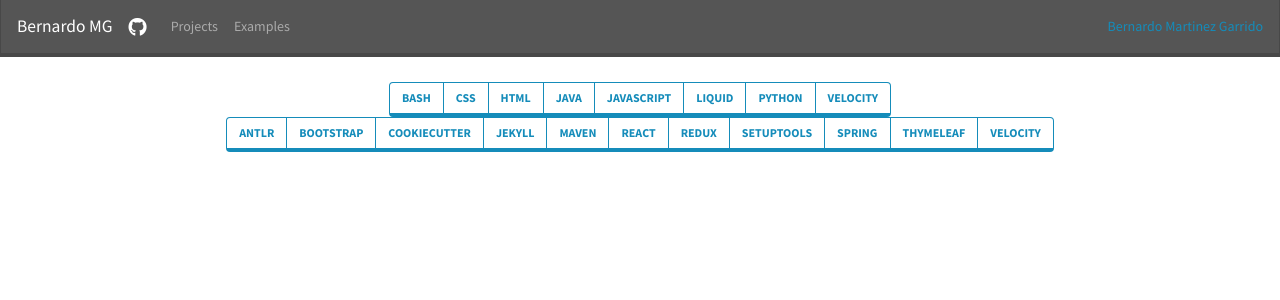
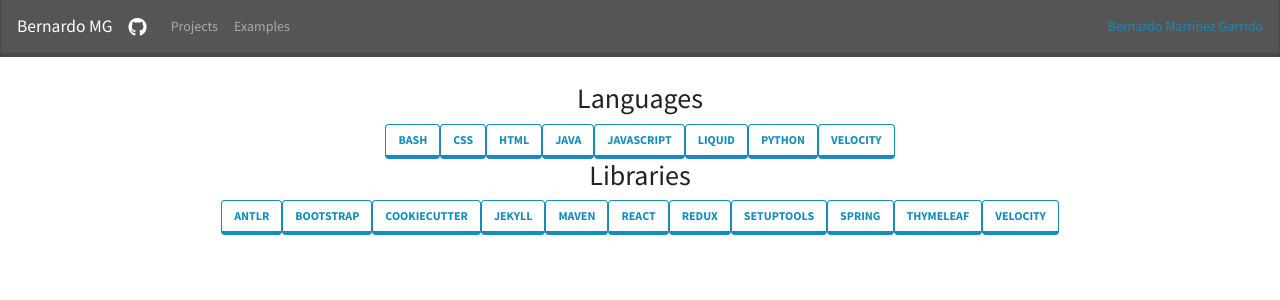
Before and after one commit to Bernardo-MG/front-site, a Jekyll site: the page built from index.md, in a window 1280 px wide. Shown: the top 300 px of the page. Built offline with Jekyll 4.4.1, drawn with Linux system fonts in a browser that asks for light colours; nearby versions of some CDN libraries; a script that is not in the unit is left out.

Commit message:
Added headers

```diff
--- a/_layouts/home.html
+++ b/_layouts/home.html
@@ -25,23 +25,25 @@
       {% assign libs = libs | sort_natural %}
       <section id="links" class="container">
          <div class="row justify-content-center">
-            <div class="btn-group" role="group" aria-label="Languages links">
+            <h2>Languages</h2>
+         </div>
+         <div class="row justify-content-center">
             {%- for lang in langs -%}
                {% assign name = lang | downcase | slugize %}
                {% assign link = '/languages#' | append: name %}
                <a href="{{ link }}" class="btn btn-outline-primary">{{lang}}</A>
             {%- endfor -%}
          </div>
+         <div class="row justify-content-center">
+            <h2>Libraries</h2>
          </div>
          <div class="row justify-content-center">
-            <div class="btn-group" role="group" aria-label="Libraries links">
             {%- for lib in libs -%}
                {% assign name = lib | downcase | slugize %}
                {% assign link = '/libraries#' | append: name %}
                <a href="{{ link }}" class="btn btn-outline-primary">{{lib}}</A>
             {%- endfor -%}
          </div>
-         </div>
       </section>
    </main>
    {%- include scripts.html -%}
```
Lines whose indentation alone changed are shown as unchanged.
